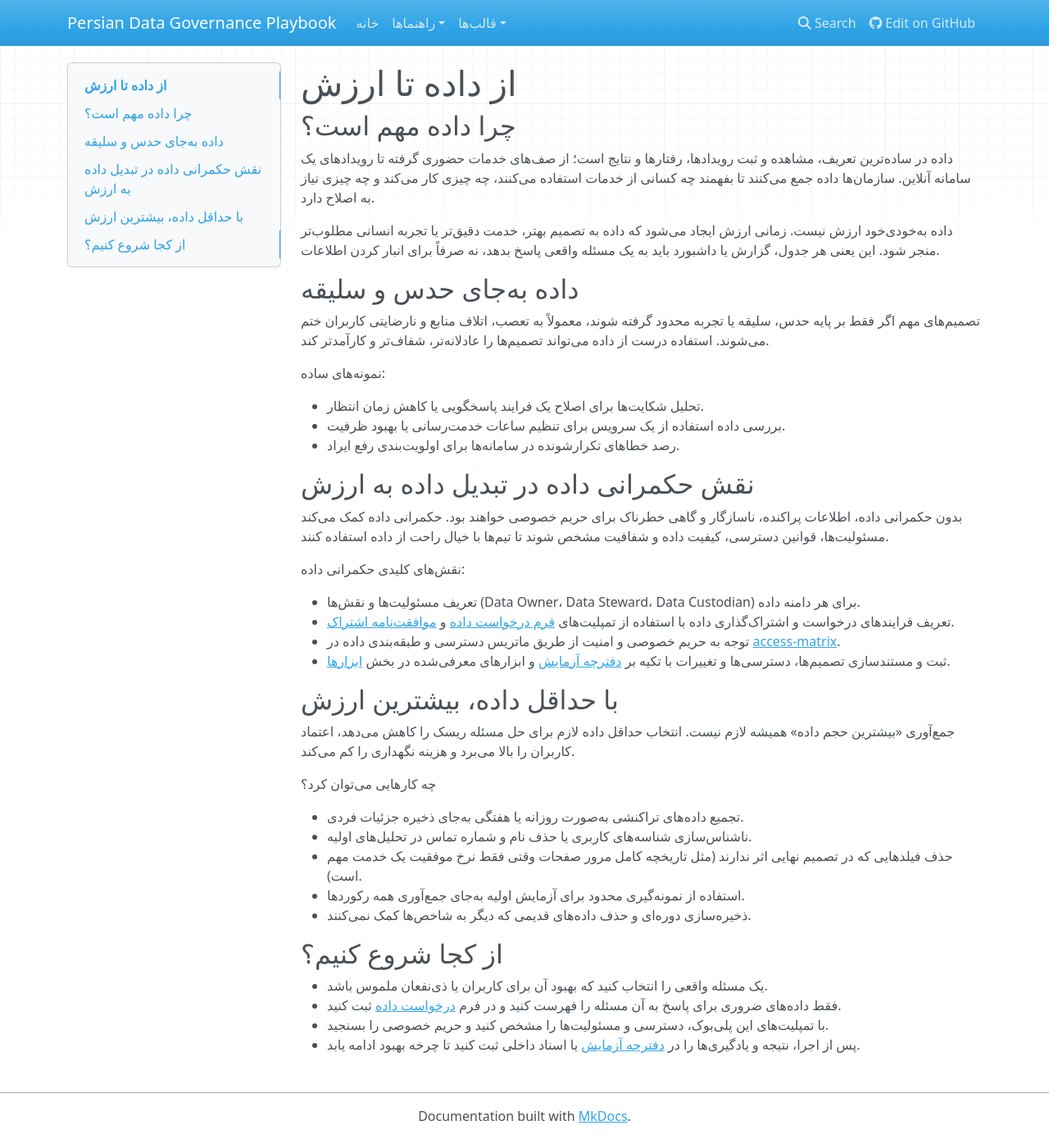
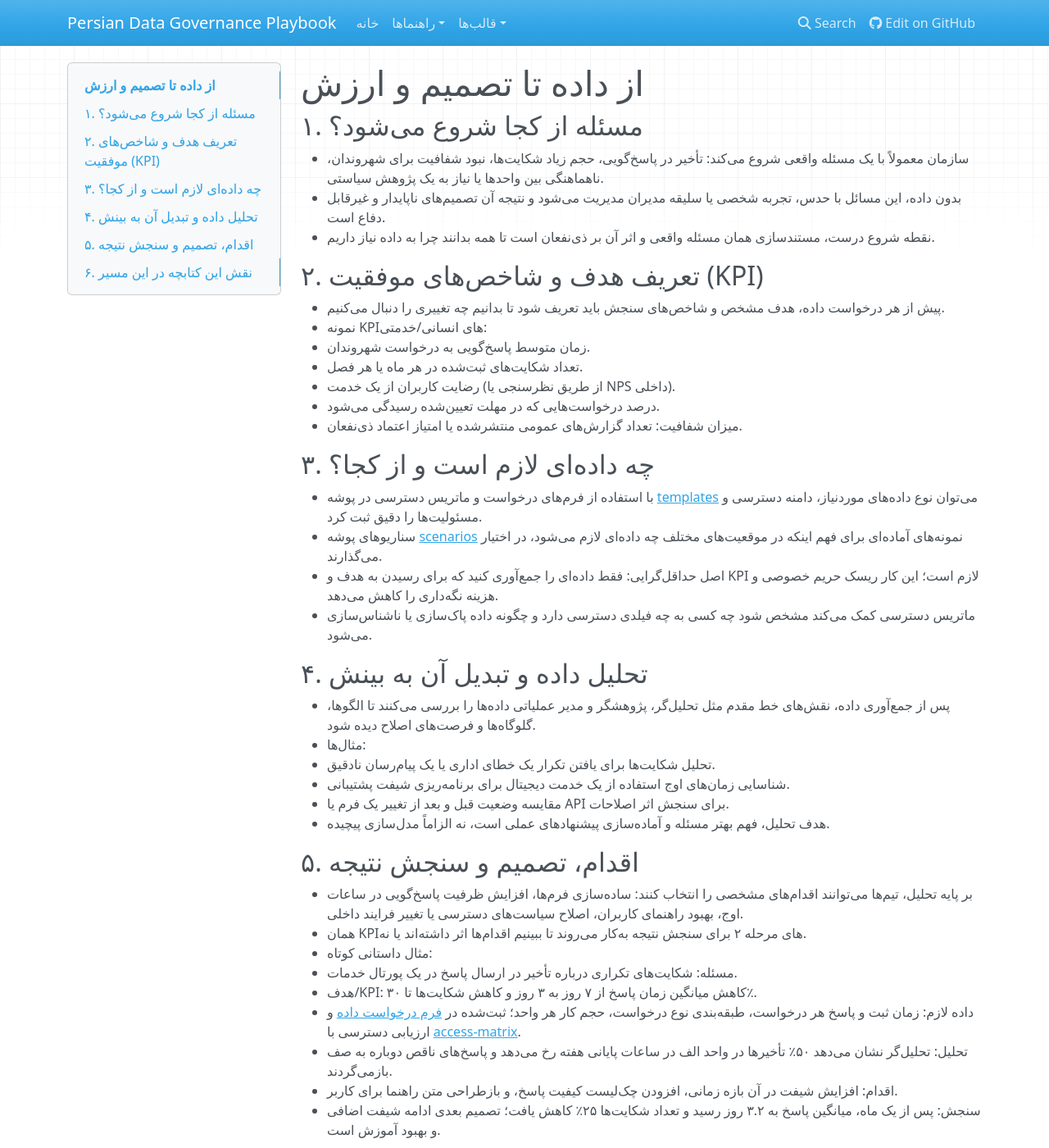
Before and after one commit to sajjadzea/-fa-data-governance-playbook, an MkDocs documentation site: the page built from docs/data-to-value.md, in a window 1280 px wide and 1400 px high. Shown: the whole window at 82% size. Built offline with MkDocs 1.6.1, drawn with Linux system fonts in a browser that asks for light colours; nearby versions of some CDN libraries; some of the changed text lies outside the part shown.

Commit message:
به‌روزرسانی راهنمای داده تا ارزش

```diff
--- a/docs/data-to-value.md
+++ b/docs/data-to-value.md
@@ -1,47 +1,53 @@
-# از داده تا ارزش
+# از داده تا تصمیم و ارزش
 
-## چرا داده مهم است؟
+## ۱. مسئله از کجا شروع می‌شود؟
 
-داده در ساده‌ترین تعریف، مشاهده و ثبت رویدادها، رفتارها و نتایج است؛ از صف‌های خدمات حضوری گرفته تا رویدادهای یک سامانه آنلاین. سازمان‌ها داده جمع می‌کنند تا بفهمند چه کسانی از خدمات استفاده می‌کنند، چه چیزی کار می‌کند و چه چیزی نیاز به اصلاح دارد.
+- سازمان معمولاً با یک مسئله واقعی شروع می‌کند: تأخیر در پاسخ‌گویی، حجم زیاد شکایت‌ها، نبود شفافیت برای شهروندان، ناهماهنگی بین واحدها یا نیاز به یک پژوهش سیاستی.
+- بدون داده، این مسائل با حدس، تجربه شخصی یا سلیقه مدیران مدیریت می‌شود و نتیجه آن تصمیم‌های ناپایدار و غیرقابل دفاع است.
+- نقطه شروع درست، مستندسازی همان مسئله واقعی و اثر آن بر ذی‌نفعان است تا همه بدانند چرا به داده نیاز داریم.
 
-داده به‌خودی‌خود ارزش نیست. زمانی ارزش ایجاد می‌شود که داده به تصمیم بهتر، خدمت دقیق‌تر یا تجربه انسانی مطلوب‌تر منجر شود. این یعنی هر جدول، گزارش یا داشبورد باید به یک مسئله واقعی پاسخ بدهد، نه صرفاً برای انبار کردن اطلاعات.
+## ۲. تعریف هدف و شاخص‌های موفقیت (KPI)
 
-## داده به‌جای حدس و سلیقه
+- پیش از هر درخواست داده، هدف مشخص و شاخص‌های سنجش باید تعریف شود تا بدانیم چه تغییری را دنبال می‌کنیم.
+- نمونه KPIهای انسانی/خدمتی:
+  - زمان متوسط پاسخ‌گویی به درخواست شهروندان.
+  - تعداد شکایت‌های ثبت‌شده در هر ماه یا هر فصل.
+  - رضایت کاربران از یک خدمت (از طریق نظرسنجی یا NPS داخلی).
+  - درصد درخواست‌هایی که در مهلت تعیین‌شده رسیدگی می‌شود.
+  - میزان شفافیت: تعداد گزارش‌های عمومی منتشرشده یا امتیاز اعتماد ذی‌نفعان.
 
-تصمیم‌های مهم اگر فقط بر پایه حدس، سلیقه یا تجربه محدود گرفته شوند، معمولاً به تعصب، اتلاف منابع و نارضایتی کاربران ختم می‌شوند. استفاده درست از داده می‌تواند تصمیم‌ها را عادلانه‌تر، شفاف‌تر و کارآمدتر کند.
+## ۳. چه داده‌ای لازم است و از کجا؟
 
-نمونه‌های ساده:
+- با استفاده از فرم‌های درخواست و ماتریس دسترسی در پوشه [templates](../templates/) می‌توان نوع داده‌های موردنیاز، دامنه دسترسی و مسئولیت‌ها را دقیق ثبت کرد.
+- سناریوهای پوشه [scenarios](../scenarios/) نمونه‌های آماده‌ای برای فهم اینکه در موقعیت‌های مختلف چه داده‌ای لازم می‌شود، در اختیار می‌گذارند.
+- اصل حداقل‌گرایی: فقط داده‌ای را جمع‌آوری کنید که برای رسیدن به هدف و KPI لازم است؛ این کار ریسک حریم خصوصی و هزینه نگه‌داری را کاهش می‌دهد.
+- ماتریس دسترسی کمک می‌کند مشخص شود چه کسی به چه فیلدی دسترسی دارد و چگونه داده پاک‌سازی یا ناشناس‌سازی می‌شود.
 
-- تحلیل شکایت‌ها برای اصلاح یک فرایند پاسخگویی یا کاهش زمان انتظار.
-- بررسی داده استفاده از یک سرویس برای تنظیم ساعات خدمت‌رسانی یا بهبود ظرفیت.
-- رصد خطاهای تکرارشونده در سامانه‌ها برای اولویت‌بندی رفع ایراد.
+## ۴. تحلیل داده و تبدیل آن به بینش
 
-## نقش حکمرانی داده در تبدیل داده به ارزش
+- پس از جمع‌آوری داده، نقش‌های خط مقدم مثل تحلیل‌گر، پژوهشگر و مدیر عملیاتی داده‌ها را بررسی می‌کنند تا الگوها، گلوگاه‌ها و فرصت‌های اصلاح دیده شود.
+- مثال‌ها:
+  - تحلیل شکایت‌ها برای یافتن تکرار یک خطای اداری یا یک پیام‌رسان نادقیق.
+  - شناسایی زمان‌های اوج استفاده از یک خدمت دیجیتال برای برنامه‌ریزی شیفت پشتیبانی.
+  - مقایسه وضعیت قبل و بعد از تغییر یک فرم یا API برای سنجش اثر اصلاحات.
+- هدف تحلیل، فهم بهتر مسئله و آماده‌سازی پیشنهادهای عملی است، نه الزاماً مدل‌سازی پیچیده.
 
-بدون حکمرانی داده، اطلاعات پراکنده، ناسازگار و گاهی خطرناک برای حریم خصوصی خواهند بود. حکمرانی داده کمک می‌کند مسئولیت‌ها، قوانین دسترسی، کیفیت داده و شفافیت مشخص شوند تا تیم‌ها با خیال راحت از داده استفاده کنند.
+## ۵. اقدام، تصمیم و سنجش نتیجه
 
-نقش‌های کلیدی حکمرانی داده:
+- بر پایه تحلیل، تیم‌ها می‌توانند اقدام‌های مشخصی را انتخاب کنند: ساده‌سازی فرم‌ها، افزایش ظرفیت پاسخ‌گویی در ساعات اوج، بهبود راهنمای کاربران، اصلاح سیاست‌های دسترسی یا تغییر فرایند داخلی.
+- همان KPIهای مرحله ۲ برای سنجش نتیجه به‌کار می‌روند تا ببینیم اقدام‌ها اثر داشته‌اند یا نه.
+- مثال داستانی کوتاه:
+  - مسئله: شکایت‌های تکراری درباره تأخیر در ارسال پاسخ در یک پورتال خدمات.
+  - هدف/KPI: کاهش میانگین زمان پاسخ از ۷ روز به ۳ روز و کاهش شکایت‌ها تا ۳۰٪.
+  - داده لازم: زمان ثبت و پاسخ هر درخواست، طبقه‌بندی نوع درخواست، حجم کار هر واحد؛ ثبت‌شده در [فرم درخواست داده](../templates/data-request-form.md) و ارزیابی دسترسی با [access-matrix](../templates/access-matrix.md).
+  - تحلیل: تحلیل‌گر نشان می‌دهد ۵۰٪ تأخیرها در واحد الف در ساعات پایانی هفته رخ می‌دهد و پاسخ‌های ناقص دوباره به صف بازمی‌گردند.
+  - اقدام: افزایش شیفت در آن بازه زمانی، افزودن چک‌لیست کیفیت پاسخ، و بازطراحی متن راهنما برای کاربر.
+  - سنجش: پس از یک ماه، میانگین پاسخ به ۳.۲ روز رسید و تعداد شکایت‌ها ۲۵٪ کاهش یافت؛ تصمیم بعدی ادامه شیفت اضافی و بهبود آموزش است.
 
-- تعریف مسئولیت‌ها و نقش‌ها (Data Owner، Data Steward، Data Custodian) برای هر دامنه داده.
-- تعریف فرایندهای درخواست و اشتراک‌گذاری داده با استفاده از تمپلیت‌های [فرم درخواست داده](../templates/data-request-form.md) و [موافقت‌نامه اشتراک](../templates/data-sharing-agreement.md).
-- توجه به حریم خصوصی و امنیت از طریق ماتریس دسترسی و طبقه‌بندی داده در [access-matrix](../templates/access-matrix.md).
-- ثبت و مستندسازی تصمیم‌ها، دسترسی‌ها و تغییرات با تکیه بر [دفترچه آزمایش](../templates/experiment-log.md) و ابزارهای معرفی‌شده در بخش [ابزارها](tools/).
+## ۶. نقش این کتابچه در این مسیر
 
-## با حداقل داده، بیشترین ارزش
-
-جمع‌آوری «بیشترین حجم داده» همیشه لازم نیست. انتخاب حداقل داده لازم برای حل مسئله ریسک را کاهش می‌دهد، اعتماد کاربران را بالا می‌برد و هزینه نگهداری را کم می‌کند.
-
-چه کارهایی می‌توان کرد؟
-
-- تجمیع داده‌های تراکنشی به‌صورت روزانه یا هفتگی به‌جای ذخیره جزئیات فردی.
-- ناشناس‌سازی شناسه‌های کاربری یا حذف نام و شماره تماس در تحلیل‌های اولیه.
-- حذف فیلدهایی که در تصمیم نهایی اثر ندارند (مثل تاریخچه کامل مرور صفحات وقتی فقط نرخ موفقیت یک خدمت مهم است).
-- استفاده از نمونه‌گیری محدود برای آزمایش اولیه به‌جای جمع‌آوری همه رکوردها.
-- ذخیره‌سازی دوره‌ای و حذف داده‌های قدیمی که دیگر به شاخص‌ها کمک نمی‌کنند.
-
-## از کجا شروع کنیم؟
-
-- یک مسئله واقعی را انتخاب کنید که بهبود آن برای کاربران یا ذی‌نفعان ملموس باشد.
-- فقط داده‌های ضروری برای پاسخ به آن مسئله را فهرست کنید و در فرم [درخواست داده](../templates/data-request-form.md) ثبت کنید.
-- با تمپلیت‌های این پلی‌بوک، دسترسی و مسئولیت‌ها را مشخص کنید و حریم خصوصی را بسنجید.
-- پس از اجرا، نتیجه و یادگیری‌ها را در [دفترچه آزمایش](../templates/experiment-log.md) یا اسناد داخلی ثبت کنید تا چرخه بهبود ادامه یابد.
+- Templates: فرم‌های درخواست داده، موافقت‌نامه اشتراک و ماتریس دسترسی برای تعریف مسئولیت‌ها و کنترل دامنه داده.
+- Scenarios: مدل‌سازی موقعیت‌های واقعی برای الهام گرفتن از نحوه جمع‌آوری و استفاده از داده در موضوعات مشابه.
+- Tools: ابزارهای تضمین کیفیت، منشأ و دسترسی که به تحلیل‌گر و مدیر کمک می‌کند داده معتبر و قابل ردگیری باشد.
+- Guides: راهنماهای سیاستی و عملی برای یادگیری، تصمیم‌سازی و اجرای سازگار با اصول حکمرانی داده.
+- Samples و Docs: نمونه‌های آماده و توضیحات تکمیلی که تیم‌ها می‌توانند سریع‌تر مسیر داده تا ارزش را طی کنند.
```
